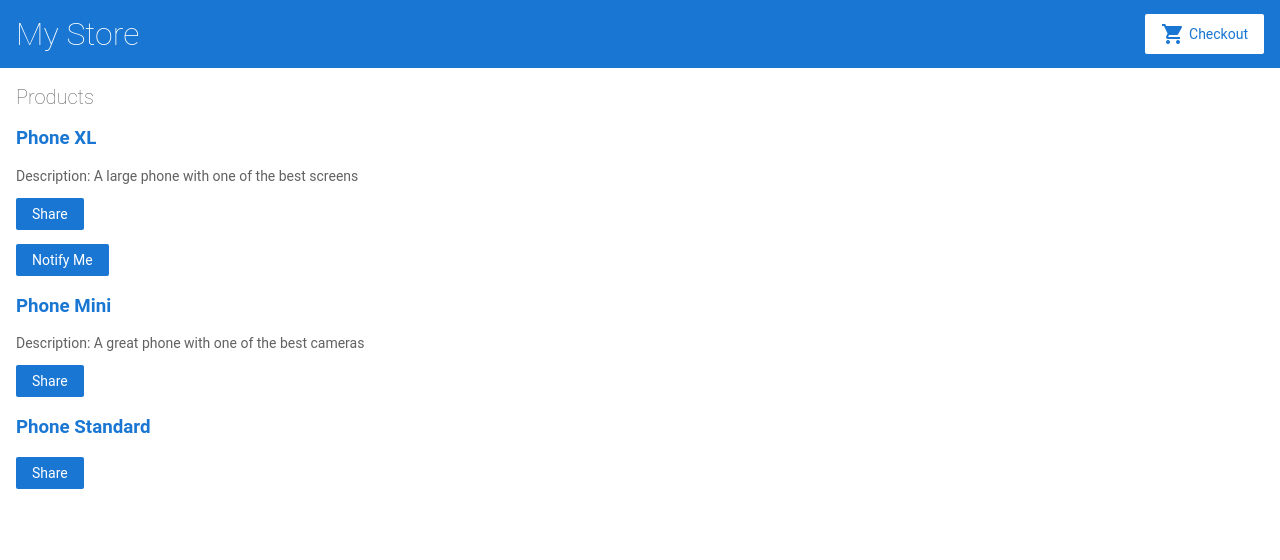
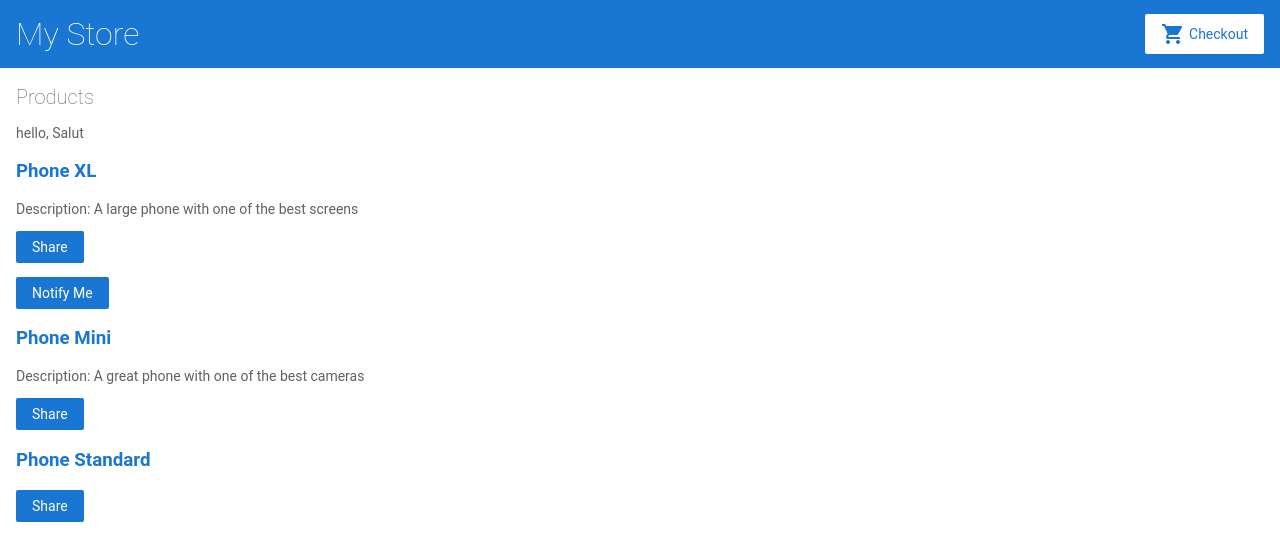
Before and after one commit to Jos-cmd/angular-getting-started-wdf-week3, an Angular app: page / in a window 1280 px wide. Shown: the top 560 px of the page. Built offline with nearby package versions, Linux system fonts and the light colour scheme.

Commit message:
2 files modified: calling a variable through interpolatoin

```diff
--- a/src/app/product-list/product-list.component.html
+++ b/src/app/product-list/product-list.component.html
@@ -1,4 +1,10 @@
 <h2>Products</h2>
+
+<p>
+
+{{ message }}
+
+</p>
 
 <div *ngFor="let product of products">
 
--- a/src/app/product-list/product-list.component.ts
+++ b/src/app/product-list/product-list.component.ts
@@ -8,6 +8,7 @@ import { products } from '../products';
   styleUrls: ['./product-list.component.css']
 })
 export class ProductListComponent {
+  message:string = "hello, Salut";
   products = products;
 
   share() {
```
